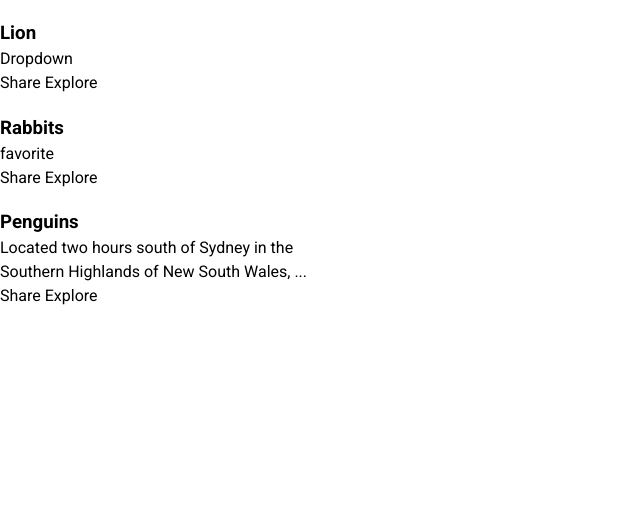
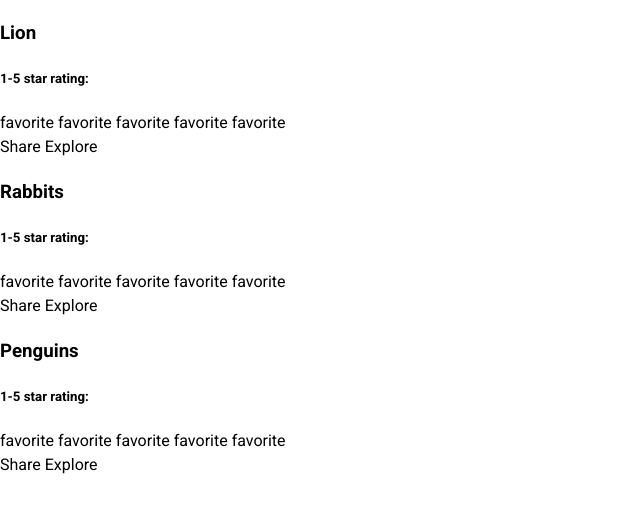
Before and after one commit to markpm8082/ICS465-group4-week5, a plain HTML site: page index.html in a window 1280 px wide. Shown: the whole page, without its empty margins (0-640 px from the left). Drawn offline with nearby package versions, Linux system fonts and the light colour scheme.

Commit message:
Added comments and star ratings

```diff
--- a/index.html
+++ b/index.html
@@ -20,18 +20,25 @@
                 <v-card-title primary-title>
                   <div>
                     <h3 class="headline mb-0">Lion</h3>
-                    <template>
-                      <div class="text-xs-center">
-                        <v-menu offset-y>
-                          <v-btn color="primary" dark slot="activator">Dropdown</v-btn>
-                          <v-list>
-                            <v-list-tile v-for="item in items" :key="item.title" @click="">
-                              <v-list-tile-title>{{ item.title }}</v-list-tile-title>
-                            </v-list-tile>
-                          </v-list>
-                        </v-menu>
-                      </div>
-                    </template>
+                    <h5>1-5 star rating:</h5>
+                    <v-btn icon>
+                      <v-icon>favorite</v-icon>
+                    </v-btn>
+                    <v-btn icon>
+                      <v-icon>favorite</v-icon>
+                    </v-btn>
+                    <v-btn icon>
+                      <v-icon>favorite</v-icon>
+                    </v-btn>
+                    <v-btn icon>
+                      <v-icon>favorite</v-icon>
+                    </v-btn>
+                    <v-btn icon>
+                      <v-icon>favorite</v-icon>
+                    </v-btn>
+                    <v-flex xs12 sm4 offset-sm4>
+                      <v-text-field v-model="text" type="text" label="Comment:"></v-text-field>
+                    </v-flex>
 
                   </div>
                 </v-card-title>
@@ -53,9 +60,25 @@
                 <v-card-title primary-title>
                   <div>
                     <h3 class="headline mb-0">Rabbits</h3>
+                    <h5>1-5 star rating:</h5>
                     <v-btn icon>
                       <v-icon>favorite</v-icon>
                     </v-btn>
+                    <v-btn icon>
+                      <v-icon>favorite</v-icon>
+                    </v-btn>
+                    <v-btn icon>
+                      <v-icon>favorite</v-icon>
+                    </v-btn>
+                    <v-btn icon>
+                      <v-icon>favorite</v-icon>
+                    </v-btn>
+                    <v-btn icon>
+                      <v-icon>favorite</v-icon>
+                    </v-btn>
+                    <v-flex xs12 sm4 offset-sm4>
+                      <v-text-field v-model="text" type="text" label="Comment:"></v-text-field>
+                    </v-flex>
                   </div>
                 </v-card-title>
                 <v-card-actions>
@@ -76,7 +99,25 @@
                 <v-card-title primary-title>
                   <div>
                     <h3 class="headline mb-0">Penguins</h3>
-                    <div>Located two hours south of Sydney in the <br>Southern Highlands of New South Wales, ...</div>
+                    <h5>1-5 star rating:</h5>
+                    <v-btn icon>
+                      <v-icon>favorite</v-icon>
+                    </v-btn>
+                    <v-btn icon>
+                      <v-icon>favorite</v-icon>
+                    </v-btn>
+                    <v-btn icon>
+                      <v-icon>favorite</v-icon>
+                    </v-btn>
+                    <v-btn icon>
+                      <v-icon>favorite</v-icon>
+                    </v-btn>
+                    <v-btn icon>
+                      <v-icon>favorite</v-icon>
+                    </v-btn>
+                    <v-flex xs12 sm4 offset-sm4>
+                      <v-text-field v-model="text" type="text" label="Comment:"></v-text-field>
+                    </v-flex>
                   </div>
                 </v-card-title>
                 <v-card-actions>
```
Also changed, not shown: style.css (deleted).
